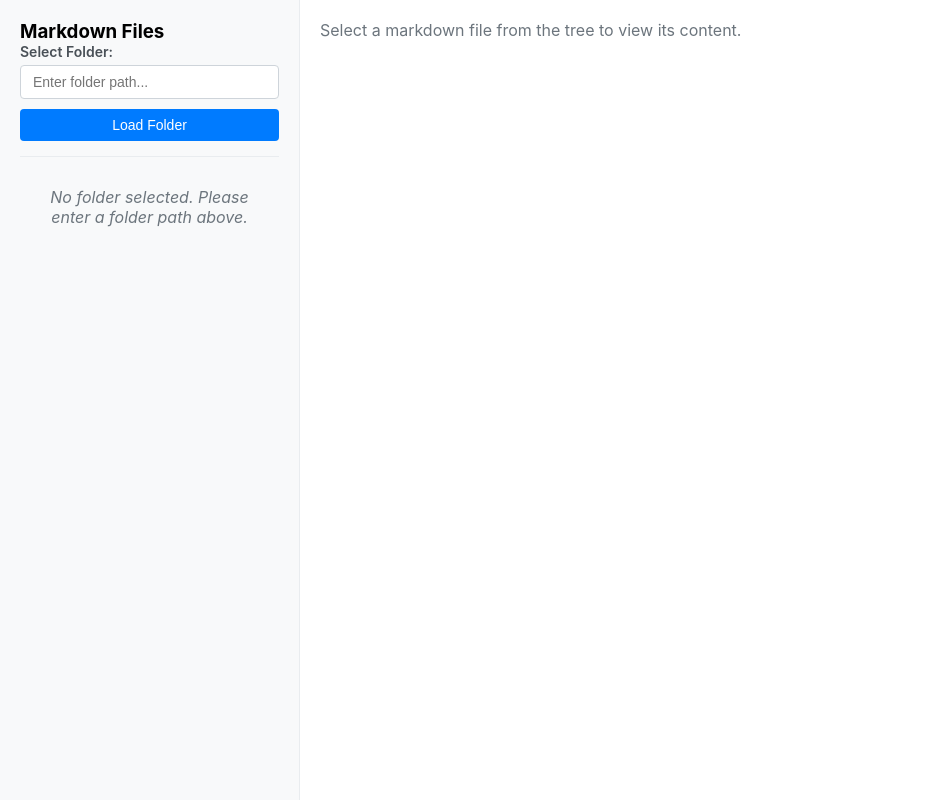
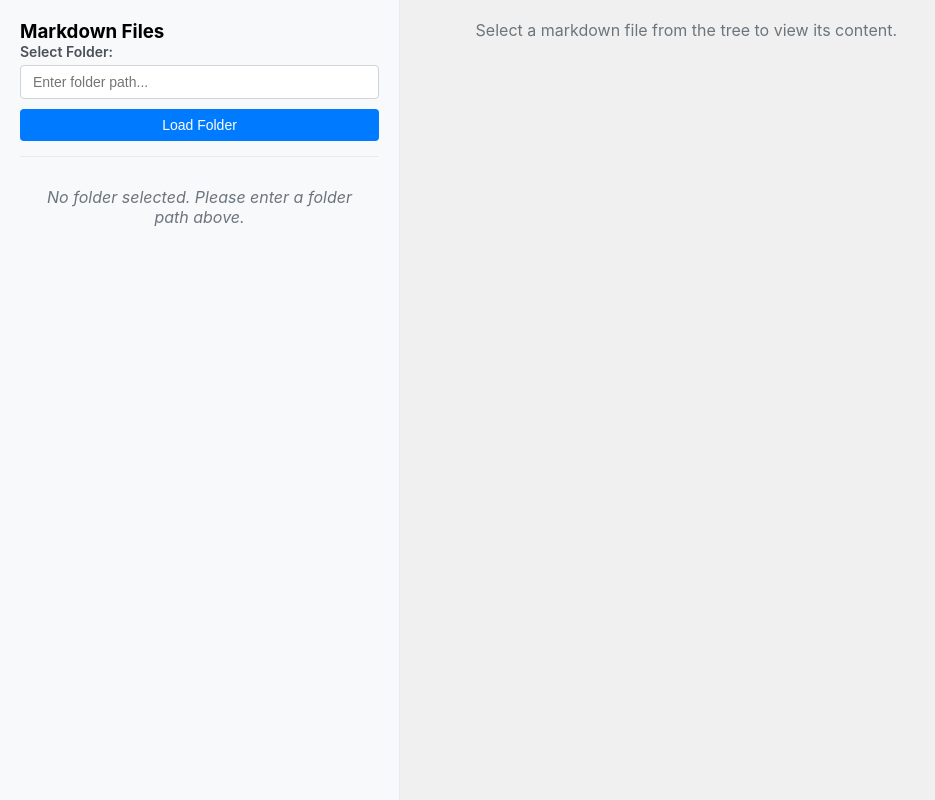
Before and after one commit to Dumas45/mdviewer, a FastAPI app: page / in a window 1280 px wide. Shown: the whole page, without its empty margins (0-935 px from the left). Run offline with FastAPI, Linux system fonts and the light colour scheme; data that the repository does not hold is empty.

Commit message:
Style content background color and left padding

```diff
--- a/static/css/styles.css
+++ b/static/css/styles.css
@@ -11,7 +11,7 @@ body {
 }
 
 .sidebar {
-    width: 300px;
+    width: 400px;
     background: #f8f9fa;
     border-right: 1px solid #e9ecef;
     overflow-y: auto;
@@ -70,9 +70,9 @@ body {
 
 .content {
     flex: 1;
-    padding: 20px;
+    padding: 20px 20px 20px 2cm;
     overflow-y: auto;
-    background: white;
+    background: #f0f0f0;
 }
 
 .tree {
@@ -150,6 +150,10 @@ body {
 }
 
 /* Markdown styling */
+.markdown-content {
+    max-width: 20cm;
+}
+
 .markdown-content h1, .markdown-content h2, .markdown-content h3 {
     margin-top: 20px;
     margin-bottom: 10px;
```
